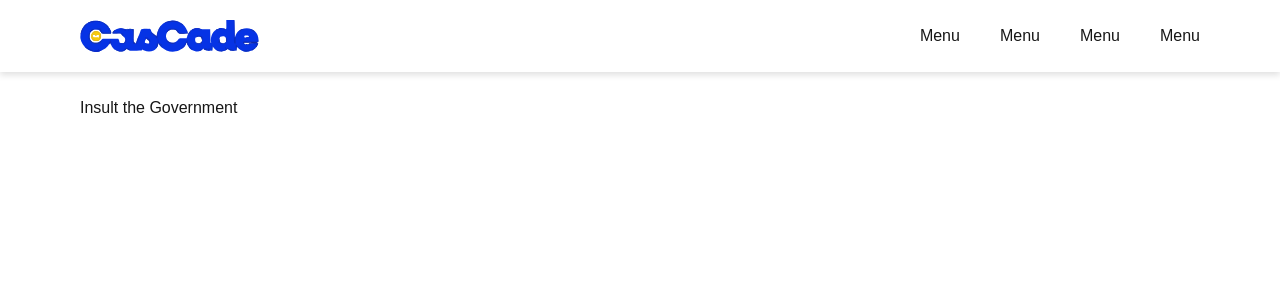
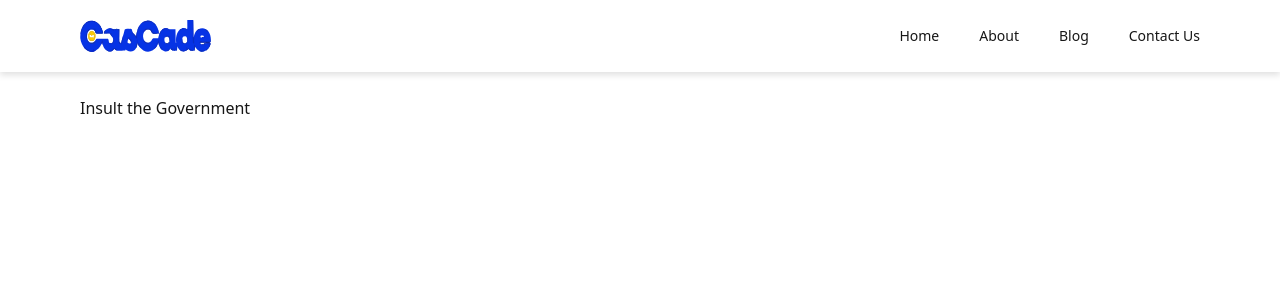
Before and after one commit to HenryAgu/Cascade-v2, a Next.js app: page / in a window 1280 px wide. Shown: the top 300 px of the page. Built offline with nearby package versions, Linux system fonts and the light colour scheme.

Commit message:
feat: navbar

```diff
--- a/src/app/components/Navbar.tsx
+++ b/src/app/components/Navbar.tsx
@@ -1,22 +1,54 @@
-import Image from 'next/image'
-import React from 'react'
+import Image from "next/image";
+import Link from "next/link";
+import React from "react";
+
+interface NavMenu {
+  title: string;
+  path: string;
+}
+
+const navMenu: NavMenu[] = [
+  {
+    title: "Home",
+    path: "/",
+  },
+  {
+    title: "About",
+    path: "/about",
+  },
+  {
+    title: "Blog",
+    path: "/blog",
+  },
+  {
+    title: "Contact Us",
+    path: "/contact",
+  },
+];
 
 const Navbar = () => {
   return (
-    <nav className='fixed top-0 left-0 right-0 drop-shadow-md bg-white'>
-        <div className="container mx-auto py-5 px-20 flex items-center justify-between">
-            <div className="">
-                <Image src="/images/Logo.svg" alt='Logo' width={180} height={32} className='w-[180px] h-[32px]'/>
-            </div>
-            <div className="flex items-center gap-x-10">
-                <p>Menu</p>
-                <p>Menu</p>
-                <p>Menu</p>
-                <p>Menu</p>
-            </div>
+    <nav className="fixed top-0 left-0 right-0 drop-shadow-md bg-white font-source">
+      <div className="container mx-auto py-5 px-20 flex items-center justify-between">
+        <div className="">
+          <Image
+            src="/images/Logo.svg"
+            alt="Logo"
+            width={132}
+            height={32}
+            className="h-[32px] aspect-[132/32]"
+          />
         </div>
+        <div className="flex items-center gap-x-10">
+          {navMenu.map((item, index) => (
+            <Link href={item.path} key={index} className="text-sm font-normal text-primary hover:text-brand-blue">
+              {item.title}
+            </Link>
+          ))}
+        </div>
+      </div>
     </nav>
-  )
-}
+  );
+};
 
-export default Navbar
+export default Navbar;
--- a/src/app/globals.css
+++ b/src/app/globals.css
@@ -5,11 +5,16 @@
   --foreground: #171717;
 }
 
+@theme {
+  --font-source: var(--font-source-sans);
+
+  --color-primary: "#5b6780";
+  --color-brand-blue: "#0734e8";
+}
+
 @theme inline {
   --color-background: var(--background);
   --color-foreground: var(--foreground);
-  --font-sans: var(--font-geist-sans);
-  --font-mono: var(--font-geist-mono);
 }
 
 @media (prefers-color-scheme: dark) {
@@ -22,5 +27,4 @@
 body {
   background: var(--background);
   color: var(--foreground);
-  font-family: Arial, Helvetica, sans-serif;
 }
--- a/src/app/layout.tsx
+++ b/src/app/layout.tsx
@@ -1,17 +1,12 @@
 import type { Metadata } from "next";
-import { Geist, Geist_Mono } from "next/font/google";
+import { Source_Sans_3 } from "next/font/google";
 import "./globals.css";
 import Navbar from "./components/Navbar";
 
-const geistSans = Geist({
-  variable: "--font-geist-sans",
+const SourceSans = Source_Sans_3({
+  variable: "--font-source-sans",
   subsets: ["latin"],
-});
-
-const geistMono = Geist_Mono({
-  variable: "--font-geist-mono",
-  subsets: ["latin"],
-});
+})
 
 export const metadata: Metadata = {
   title: "Create Next App",
@@ -26,7 +21,7 @@ export default function RootLayout({
   return (
     <html lang="en">
       <body
-        className={`${geistSans.variable} ${geistMono.variable} antialiased container mx-auto`}
+        className={`${SourceSans.variable} antialiased container mx-auto`}
       >
         <Navbar/>
         {children}
```
